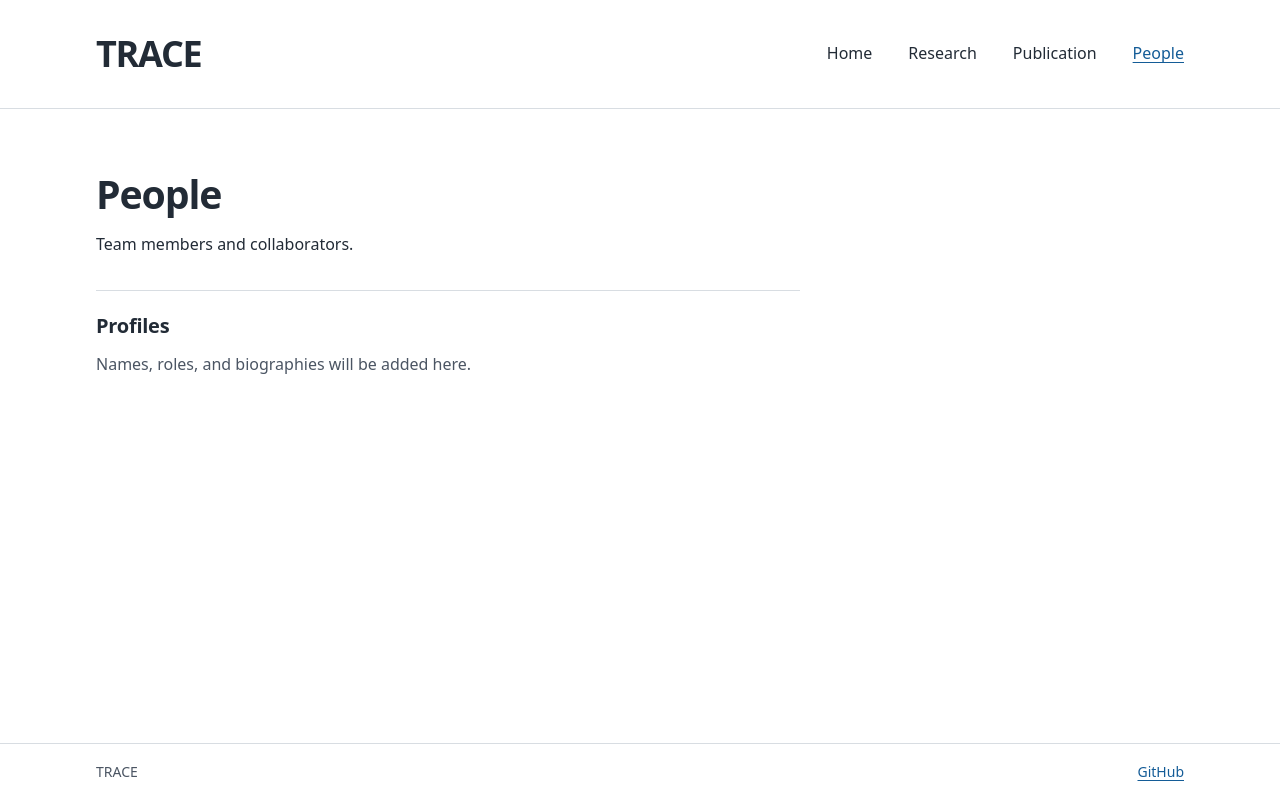
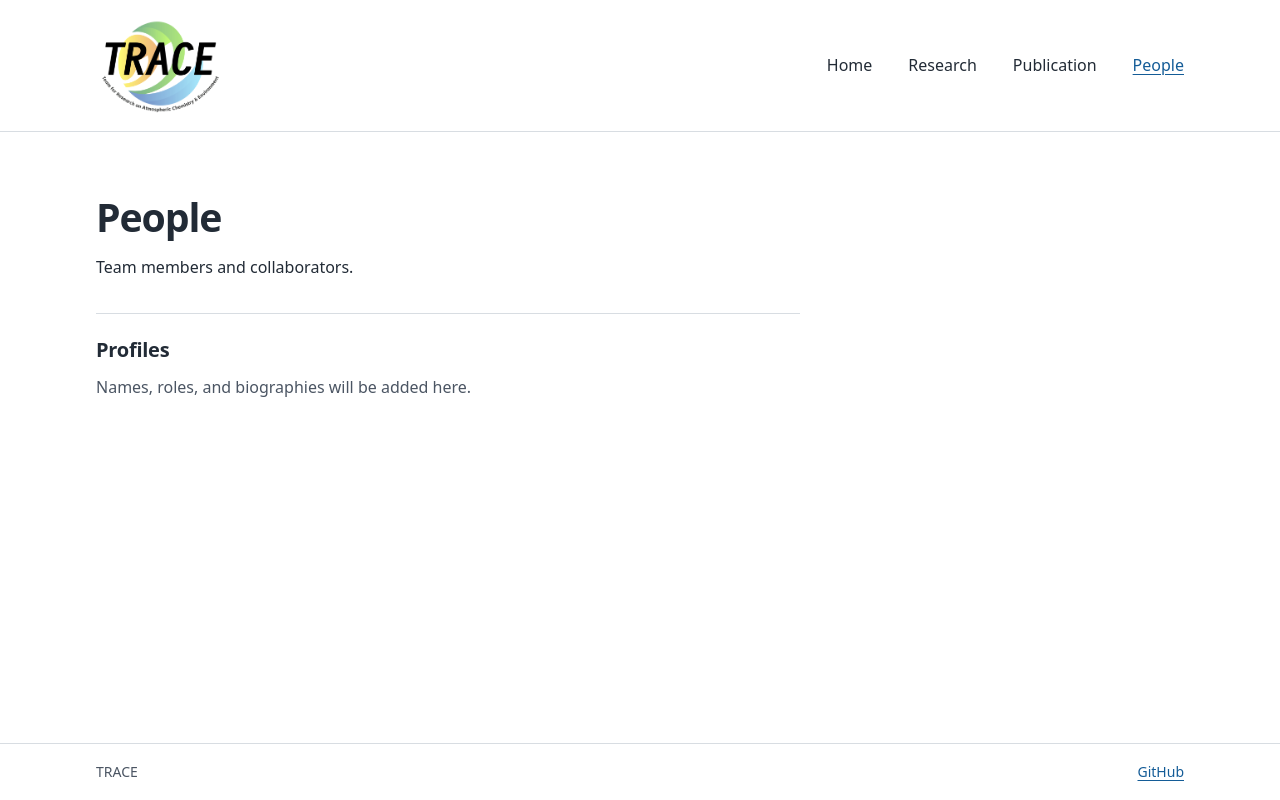
Before and after one commit to Trace-sdu/trace-sdu.github.io, a plain HTML site: page people/index.html in a window 1280 px wide. Drawn offline with Linux system fonts and the light colour scheme.

Commit message:
Add the TRACE logo to the site header

```diff
--- a/assets/site.css
+++ b/assets/site.css
@@ -42,23 +42,21 @@ a:focus-visible { outline: 2px solid var(--link); outline-offset: 4px; }
 .header-inner {
   min-height: 6.75rem;
   display: flex;
-  flex-wrap: wrap;
   align-items: center;
   justify-content: space-between;
-  gap: .5rem 2rem;
+  gap: clamp(.75rem, 3vw, 2rem);
   padding-block: .85rem;
 }
 
-.brand {
-  color: var(--ink);
-  font-size: clamp(1.625rem, 3.5vw, 2.25rem);
-  font-weight: 750;
-  letter-spacing: -.035em;
-  line-height: 1.2;
-  text-decoration: none;
+.brand { flex: none; }
+
+.brand img {
+  display: block;
+  width: clamp(5.25rem, 12vw, 8rem);
+  height: auto;
 }
 
-nav { display: flex; flex-wrap: wrap; gap: 0 clamp(1rem, 3vw, 2.25rem); }
+nav { display: flex; flex-wrap: wrap; justify-content: flex-end; gap: 0 clamp(.75rem, 3vw, 2.25rem); }
 nav a { padding-block: .5rem; color: var(--ink); text-decoration: none; }
 nav a:hover, nav a[aria-current="page"] { color: var(--link); text-decoration: underline; }
 
@@ -105,6 +103,7 @@ p { max-width: 68ch; margin: .8rem 0 0; }
 @media (max-width: 45rem) {
   .wrap { width: calc(100% - 2rem); }
   .header-inner { min-height: auto; }
+  nav a { padding-block: .25rem; font-size: .875rem; }
   .home-layout { grid-template-columns: 1fr; }
   .publication-summary {
     max-width: 44rem;
--- a/people/index.html
+++ b/people/index.html
@@ -5,13 +5,13 @@
   <meta name="viewport" content="width=device-width, initial-scale=1">
   <meta name="description" content="Team members and collaborators at TRACE.">
   <title>People | TRACE</title>
-  <link rel="stylesheet" href="../assets/site.css?v=2">
+  <link rel="stylesheet" href="../assets/site.css?v=3">
 </head>
 <body>
   <a class="skip-link" href="#main">Skip to content</a>
   <header class="site-header">
     <div class="wrap header-inner">
-      <a class="brand" href="../">TRACE</a>
+      <a class="brand" href="../"><img src="../assets/LOGO.png" alt="TRACE" width="1226" height="997"></a>
       <nav aria-label="Main navigation">
         <a href="../">Home</a>
         <a href="../research/">Research</a>
```
Also changed, not shown: index.html (+2 -2 lines), publication/index.html (+2 -2 lines), research/index.html (+2 -2 lines), assets/LOGO.png (added).
